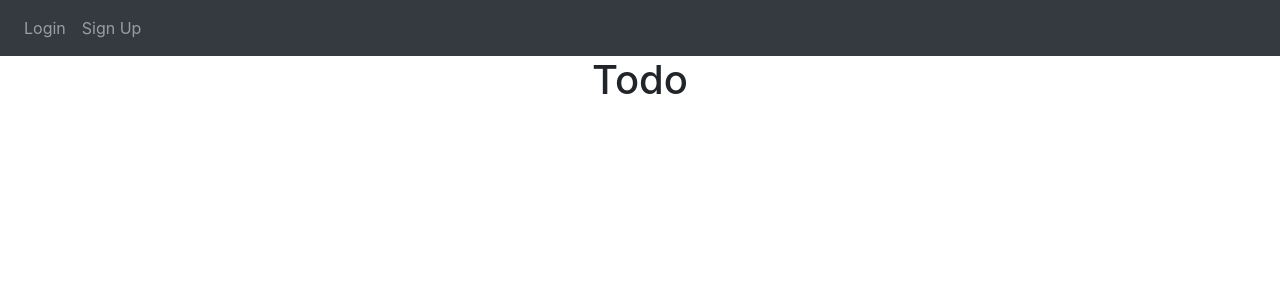
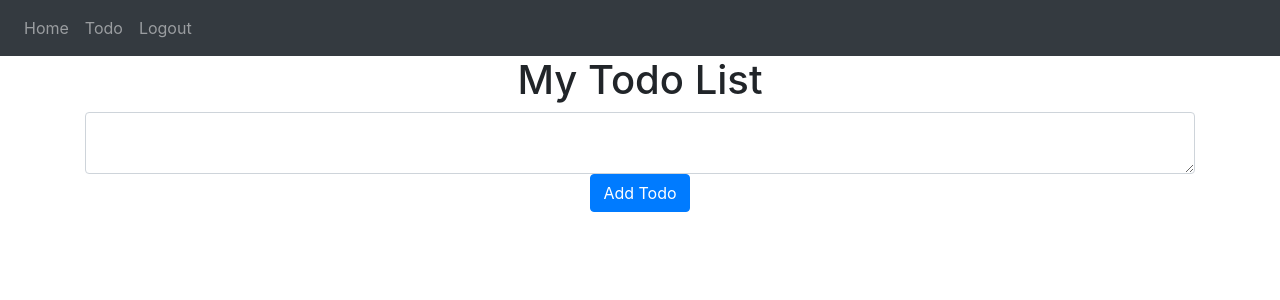
Before and after one commit to perfect-123/Flask-Note-App, a Flask app: template website/templates/todo.html in a window 1280 px wide. Shown: the top 300 px of the page. Run offline with Flask 3, Linux system fonts and the light colour scheme; the template is opened without the code that fills it: values that come from a table or form of the project are taken from there, others are empty; some libraries are stand-ins or nearby versions.

Commit message:
final todo commit

```diff
--- a/website/__init__.py
+++ b/website/__init__.py
@@ -19,7 +19,7 @@
     app.register_blueprint(views, url_prefix='/')
     app.register_blueprint(auth, url_prefix='/')
 
-    from .models import User, Note
+    from .models import User, Note, Todo
 
     create_database(app)
     login_manager = LoginManager()
--- a/website/static/index.js
+++ b/website/static/index.js
@@ -6,3 +6,12 @@
     window.location.href = "/";
   });
 }
+
+function deleteTodo(todoId) {
+  fetch("/delete-todo", {
+    method: "POST",
+    body: JSON.stringify({ todoId: todoId }),
+  }).then((_res) => {
+    window.location.href = "/todo";
+  });
+}
--- a/website/templates/todo.html
+++ b/website/templates/todo.html
@@ -1,4 +1,23 @@
 {% extends "base.html" %}
 {% block title %}Todo{% endblock %}{% block content%}
-<h1 align="center">Todo</h1>
+<h1 align="center">My Todo List</h1>
+<ul class="list-group list-group-flush" id="todo">
+    {% for todo in user.todos%}
+<li class="list-group-item">
+    <strike>{{todo.data}}</strike>
+    <button type="button" class="close" onclick="deleteTodo({{todo.id}})">
+        <span aria-hidden="true">&times;</span>
+    </button>
+</li>
+{% endfor %}
+</ul>
+
+
+<form method="POST">
+    <textarea name="todo" id="todo" class="form-control"></textarea>
+    <div align="center">
+        <button type="submit" class="btn btn-primary">Add Todo</button>
+    </div>
+</form>
+
 {% endblock %}
```
Also changed, not shown: website/models.py (+7 -0 lines), website/views.py (+31 -1 lines), instance/database.db.
